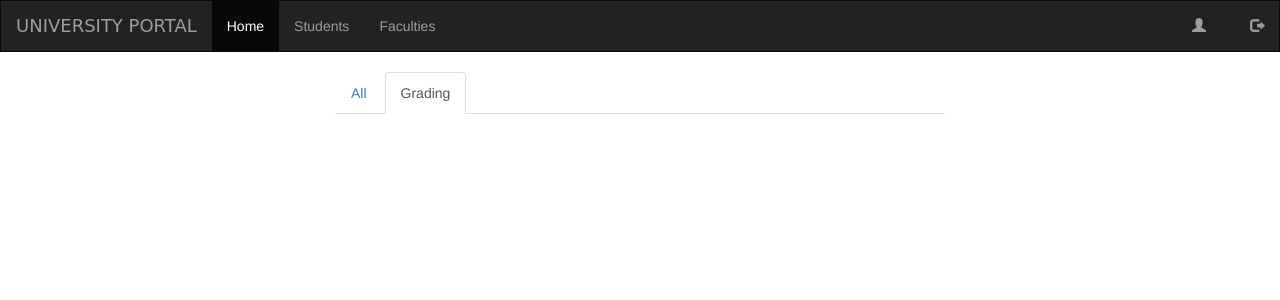
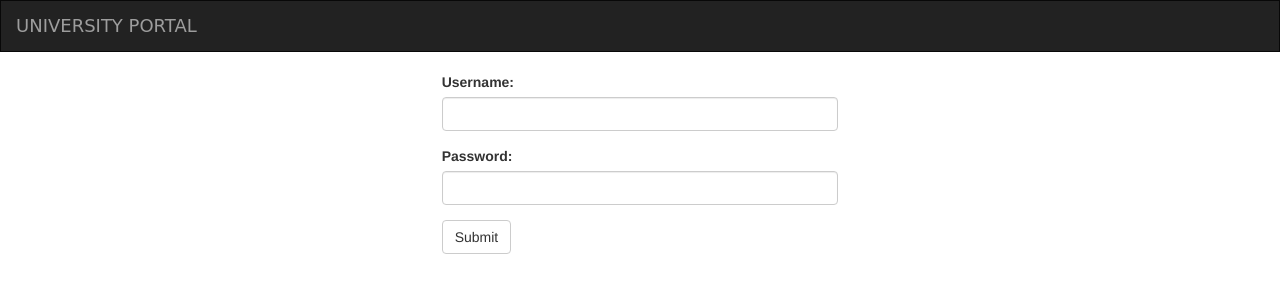
Before and after one commit to Ishuan/ssdi_project, a Django app: page /grades in a window 1280 px wide. Shown: the top 300 px of the page. Run offline with Django 3.2, Linux system fonts and the light colour scheme; some libraries are stand-ins or nearby versions.

Commit message:
UPDATE-1

```diff
--- a/university_portal/templates/faculties/grades.html
+++ /dev/null
@@ -1,47 +0,0 @@
-<!DOCTYPE html>
-<html lang="en">
-    <head>
-        <title>{{ faculties.1 }}</title>
-            <meta charset="utf-8">
-            <meta name="viewport" content="width=device-width, initial-scale=1">
-            <link rel="stylesheet" href="https://maxcdn.bootstrapcdn.com/bootstrap/3.3.7/css/bootstrap.min.css">
-            <script src="https://ajax.googleapis.com/ajax/libs/jquery/3.1.1/jquery.min.js"></script>
-            <script src="https://maxcdn.bootstrapcdn.com/bootstrap/3.3.7/js/bootstrap.min.js"></script>
-                {% load staticfiles %}
-                <link rel="stylesheet" type="text/css" href="{% static 'Style.css' %}" />
-    </head>
-<body>
-
-    <nav class="navbar navbar-inverse">
-        <div class="container-fluid">
-            <div class="navbar-header">
-                <a class="navbar-brand navbar-center" href="#">UNIVERSITY PORTAL</a>
-            </div>
-
-            <div class="nav navbar-nav">
-                <ul class="nav navbar-nav">
-                    <li class="active"><a href="#">Home</a></li>
-                    <li><a href="#">Students</a></li>
-                    <li><a href="#">Faculties</a></li>
-                </ul>
-            </div>
-
-            <div>
-                <ul class="nav navbar-nav navbar-right">
-                    <li><a href="#"><span class="glyphicon glyphicon-user">&nbsp{{ faculties.1 }}</span></a> </li>
-                    <li><a href="logout"><span class="glyphicon glyphicon-log-out"></span></a></li>
-                </ul>
-            </div>
-
-        </div>
-    </nav>
-
-    <div class="col-sm-3"></div>
-
-    <div class="col-sm-6">
-        <ul class="nav nav-tabs">
-            <li ><a href="#">All</a></li>
-            <li class="active"><a href="grades">Grading</a></li>
-        </ul>
-    </div>
-</body>
--- a/university_portal/templates/faculties/teaches.html
+++ b/university_portal/templates/faculties/teaches.html
@@ -48,7 +48,7 @@
                     {% for key, value, sem in session.courses %}
                         <tr>
                             <td>
-                                <form action="/assignments" method="GET">
+                                <form action="assignments" method="GET">
                                     <input type="submit" name="CourseID" class="btn btn-link" value="{{ key }}" />
                                 </form>
                             </td>
--- a/university_portal/urls.py
+++ b/university_portal/urls.py
@@ -6,5 +6,6 @@ urlpatterns = [
     url(r'^login', views.login, name='login'),
     url(r'^logout', views.logout, name='logout'),
     url(r'^assignments', views.assignments, name='assignments'),
-    url(r'grades',views.grades,name='grades'),
+    url(r'grades', views.grades, name='grades')
+
 ]
--- a/university_portal/views.py
+++ b/university_portal/views.py
@@ -49,7 +49,11 @@ def assignments(request):
         return render(request, "faculties/assignment.html", {"session": request.session, "assignments": assign, "faculties": faculty})
 
 def grades(request):
-    return render(request,"faculties/grades.html",{})
+    if 'username' not in request.session:
+        return render(request, "university_portal/login.html", {})
+    else:
+        assignment = get_grades(request.post['aid'], request.post['Deadline'])
+        return render(request, "faculties/assignment.html", {"session":request.session, "grade":assignment})
 # Query function for Assignment
 
 def get_faculty(username):
@@ -80,3 +84,15 @@ def get_assignments(CourseID):
     all_assignment = cur.fetchall()
     return all_assignment
     conn.close()
+
+def get_grades(aid, Deadline):
+    conn = MySQLdb.connect(user='root', password='root123', database='ssdi_project', host='localhost')
+    cur = conn.cursor()
+    cur1= conn.cursor()
+    statement = "update fac_submit set deadline_date= \'" + Deadline +"\' where aid= \'" + aid + "\'"
+    statement2 = "select sid from fac_submit where aid= \'" + aid + "\'"
+    cur.execute(statement)
+    cur.excute(statement2)
+    rs = cur1.fetchall()
+    return rs
+    conn.close()
```
Also changed, not shown: university_portal/templates/faculties/assignment.html (+11 -6 lines).
